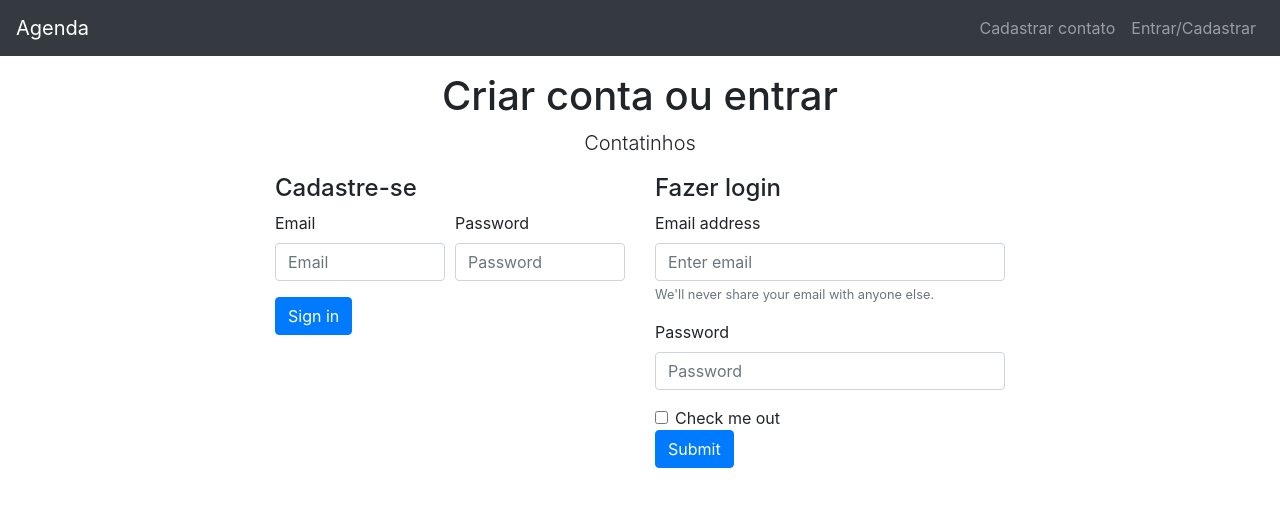
After one commit to veridiana-maricato/agenda, a Node server app: page /login/index in a window 1280 px wide. The commit adds this page. Shown: the top 507 px of the page. Run offline with Node 20, Linux system fonts and the light colour scheme; some libraries are stand-ins or nearby versions.

```diff
--- a/package.json
+++ b/package.json
@@ -12,6 +12,7 @@
   "author": "",
   "license": "ISC",
   "dependencies": {
+    "bcryptjs": "^2.4.3",
     "connect-flash": "^0.1.1",
     "connect-mongo": "^4.4.0",
     "core-js": "^3.9.1",
@@ -24,7 +25,8 @@
     "helmet": "^4.4.1",
     "mongoose": "^5.12.1",
     "regenerator-runtime": "^0.13.7",
-    "style-loader": "^2.0.0"
+    "style-loader": "^2.0.0",
+    "validator": "^13.9.0"
   },
   "devDependencies": {
     "@babel/cli": "^7.13.10",
--- a/src/controllers/contatoController.js
+++ /dev/null
@@ -1,3 +0,0 @@
-exports.paginaInicial = (req, res) => {
-  res.send('Obrigado por entrar em contato.');
-};
--- /dev/null
+++ b/src/controllers/loginController.js
@@ -0,0 +1,71 @@
+const Login = require('../models/LoginModel')
+
+exports.index = (req, res) => {
+    if(req.session.user) return res.render('login-logged')
+    return res.render('login')
+}
+
+exports.register = async function (req, res) {
+    try {
+        const login = new Login(req.body)
+        await login.register()
+
+        if (login.errors.length > 0) {
+            req.flash('errors', login.errors)
+            req.session.save(function () {
+                return res.redirect('/login/index')
+            })
+            return
+        }
+
+        req.flash('success', 'User created!')
+        req.session.user = login.user
+        req.session.save(function () {
+            return res.redirect('/login/index')
+        })
+
+    } catch (e) {
+        console.log(e)
+        return res.render('404')
+    }
+}
+
+exports.login = async function (req, res) {
+    try {
+        // creating an instance of Login class
+        const login = new Login(req.body)
+
+        // waiting for user to become the user found on database (as long as it's password matches the hash)
+        await login.login()
+
+        if (login.errors.length > 0) {
+            req.flash('errors', login.errors)
+            req.session.save(function () {
+                return res.redirect('/login/index')
+            })
+            return
+        }
+
+        // at this point, user is either equal to the user found on database, or user is equal to null (if there are errors).
+        // if it is null, than this function will return (because of the if above)
+
+        req.flash('success', 'User logged in!')
+
+        // if this is still executing, then this means user is not null.
+        // because of that, the req.session.user will become the login.user.
+        // remember that login.user is equal to the user found on database (composed by email and hash)
+        req.session.user = login.user
+        req.session.save(function () {
+            return res.redirect('/login/index')
+        })
+
+    } catch (e) {
+        console.log(e)
+        return res.render('404')
+    }
+}
+
+exports.logout = function (req, res){
+    req.session.destroy()
+    res.redirect('/')
+}
--- a/src/middlewares/middleware.js
+++ b/src/middlewares/middleware.js
@@ -1,19 +1,28 @@
 exports.middlewareGlobal = (req, res, next) => {
-  res.locals.umaVariavelLocal = 'Este é o valor da variável local.';
-  next();
-};
+  res.locals.errors = req.flash('errors');
+  res.locals.success = req.flash('success');
+  res.locals.user = req.session.user;
 
-exports.outroMiddleware = (req, res, next) => {
   next();
 };
 
 exports.checkCsrfError = (err, req, res, next) => {
-  if(err && 'EBADCSRFTOKEN' === err.code) {
+  if (err) {
     return res.render('404');
   }
+  next()
 };
 
 exports.csrfMiddleware = (req, res, next) => {
   res.locals.csrfToken = req.csrfToken();
   next();
 };
+
+exports.loginRequired = (req, res, next) => {
+  if (!req.session.user) {
+    req.flash('errors', 'Darling, you need to log in')
+    req.session.save(() => res.redirect('/login/index'))
+    return
+  }
+  next()
+}
--- /dev/null
+++ b/src/views/includes/messages.ejs
@@ -0,0 +1,23 @@
+<% if(errors.length > 0) { %>
+    <div class="row">
+        <div class="col my-3">
+            <div class="alert alert-danger">
+                <% errors.forEach(error => { %>
+                    <%= error %><br>
+                        <% }); %>
+            </div>
+        </div>
+    </div>
+    <% } %>
+
+    <% if(success.length > 0) { %>
+        <div class="row">
+            <div class="col my-3">
+                <div class="alert alert-success">
+                    <% success.forEach(success => { %>
+                        <%= success %><br>
+                            <% }); %>
+                </div>
+            </div>
+        </div>
+        <% } %>
--- a/src/views/includes/nav.ejs
+++ b/src/views/includes/nav.ejs
@@ -1,5 +1,5 @@
 <nav class="navbar navbar-expand-lg navbar-dark bg-dark">
-    <a class="navbar-brand" href="#">Agenda</a>
+    <a class="navbar-brand" href="/">Agenda</a>
     <button class="navbar-toggler" type="button" data-toggle="collapse" data-target="#navbarSupportedContent" aria-controls="navbarSupportedContent" aria-expanded="false" aria-label="Toggle navigation">
       <span class="navbar-toggler-icon"></span>
     </button>
@@ -7,8 +7,17 @@
     <div class="collapse navbar-collapse" id="navbarSupportedContent">
       <ul class="navbar-nav ml-auto">
         <li class="nav-item">
-          <a class="nav-link" href="#">Link</a>
+          <a class="nav-link" href="/contact/index">Cadastrar contato</a>
         </li>
+        <% if(user) { %>
+        <li class="nav-item">
+          <a class="nav-link" href="/login/logout">Sair</a>
+        </li>
+        <% }else { %>
+          <li class="nav-item">
+            <a class="nav-link" href="/login/index">Entrar/Cadastrar</a>
+          </li>
+        <% } %>
       </ul>
     </div>
   </nav>
--- /dev/null
+++ b/src/views/login.ejs
@@ -0,0 +1,71 @@
+<%- include('includes/nav') %>
+  <%- include('includes/head') %>
+    <div class="container">
+      <div class="row">
+        <div class="col-lg-2">
+
+        </div>
+        <div class="col-lg-8 my-3">
+          <h1 class="text-center">Criar conta ou entrar</h1>
+          <p class="text-center lead">Contatinhos</p>
+
+          <%- include('includes/messages') %>
+
+          <div class="row">
+            <div class="col-lg">
+              <h4>Cadastre-se</h4>
+
+              <form action="/login/register" method="POST">
+                <input type="hidden" name="_csrf" value=<%=csrfToken %>>
+                <div class="form-row">
+                  <div class="form-group col-md-6">
+                    <label for="inputEmail4">Email</label>
+                    <input name="email" type="email" class="form-control" id="inputEmail4" placeholder="Email">
+                  </div>
+                  <div class="form-group col-md-6">
+                    <label for="inputPassword4">Password</label>
+                    <input name="password" type="password" class="form-control" id="inputPassword4" placeholder="Password">
+                  </div>
+                  <!-- <div class="form-group col-md-6">
+                    <label for="inputConfirmPassword4">Confirm password</label>
+                    <input name="password" type="password" class="form-control" id="inputConfirmPassword4" placeholder="Confirm password">
+                  </div> -->
+                </div>
+
+                <button type="submit" class="btn btn-primary">Sign in</button>
+              </form>
+
+
+            </div>
+            <div class="col-lg">
+              <h4>Fazer login</h4>
+
+              <form action="/login/login" method="POST">
+                <input type="hidden" name="_csrf" value=<%=csrfToken %>>
+
+                <div class="form-group">
+                  <label for="exampleInputEmail1">Email address</label>
+                  <input name="email" type="email" class="form-control" id="exampleInputEmail1" aria-describedby="emailHelp"
+                    placeholder="Enter email">
+                  <small id="emailHelp" class="form-text text-muted">We'll never share your email with anyone
+                    else.</small>
+                </div>
+                <div class="form-group">
+                  <label for="exampleInputPassword1">Password</label>
+                  <input name="password" type="password" class="form-control" id="exampleInputPassword1" placeholder="Password">
+                </div>
+                <div class="form-check">
+                  <input type="checkbox" class="form-check-input" id="exampleCheck1">
+                  <label class="form-check-label" for="exampleCheck1">Check me out</label>
+                </div>
+                <button type="submit" class="btn btn-primary">Submit</button>
+              </form>
+
+            </div>
+          </div>
+
+        </div>
+        <div class="col-lg-2"></div>
+      </div>
+    </div>
+    <%- include('includes/footer') %>
```
Also changed, not shown: routes.js (+19 -5 lines), src/controllers/contactController.js (added, +70 -0 lines), src/controllers/homeController.js (+5 -10 lines), src/models/ContactModel.js (added, +79 -0 lines), src/models/HomeModel.js (deleted, +0 -14 lines), src/models/LoginModel.js (added, +102 -0 lines), src/views/contact.ejs (added, +49 -0 lines), src/views/index.ejs (+12 -11 lines), src/views/login-logged.ejs (added, +18 -0 lines), 1 other file.
